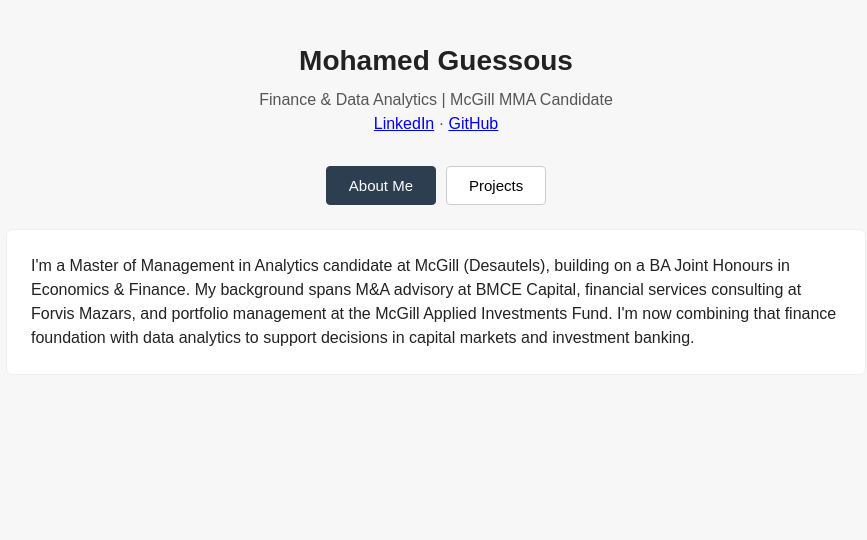
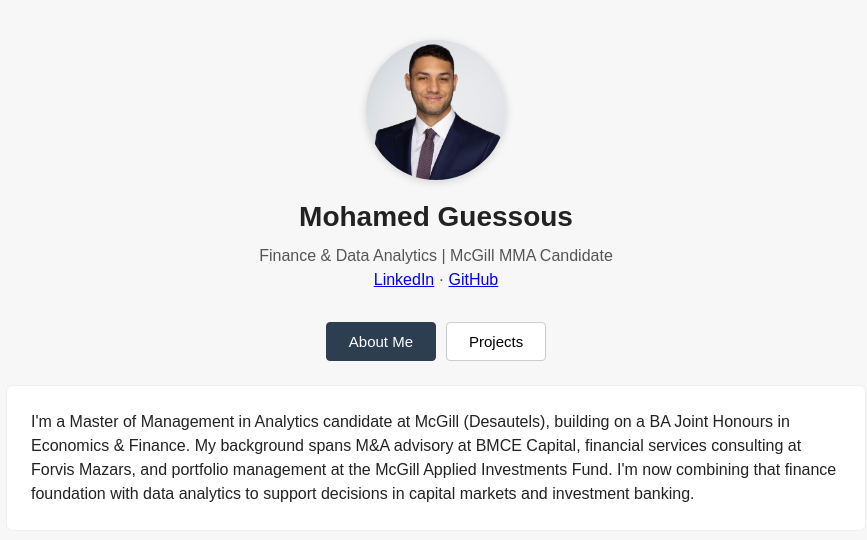
Before and after one commit to guessous-mohamed/guessous-mohamed.github.io, a plain HTML site: page index.html in a window 1280 px wide. Shown: the whole page, without its empty margins (204-1071 px from the left). Drawn offline with Linux system fonts and the light colour scheme.

Commit message:
Update index.html

```diff
--- a/index.html
+++ b/index.html
@@ -36,19 +36,15 @@
         margin-bottom: 30px;
       }
 
-      /* Empty space for photo — replace with your own <img> if you like */
+      /* Profile photo */
       .photo {
         width: 140px;
         height: 140px;
         border-radius: 50%;
-        background: #ddd;
-        border: 2px dashed #aaa;
+        object-fit: cover;
+        display: block;
         margin: 0 auto 16px;
-        display: flex;
-        align-items: center;
-        justify-content: center;
-        color: #888;
-        font-size: 13px;
+        box-shadow: 0 2px 8px rgba(0, 0, 0, 0.15);
       }
 
       header h1 {
@@ -151,6 +147,8 @@
          HEADER: photo, name, experiences
          ============================================================ -->
       <header>
+        <img src="Mohamed%20Guessous%20-%204030.JPG" alt="Mohamed Guessous" class="photo" />
+
         <h1>Mohamed Guessous</h1>
         <p>Finance &amp; Data Analytics | McGill MMA Candidate</p>
         <p class="links">
```
